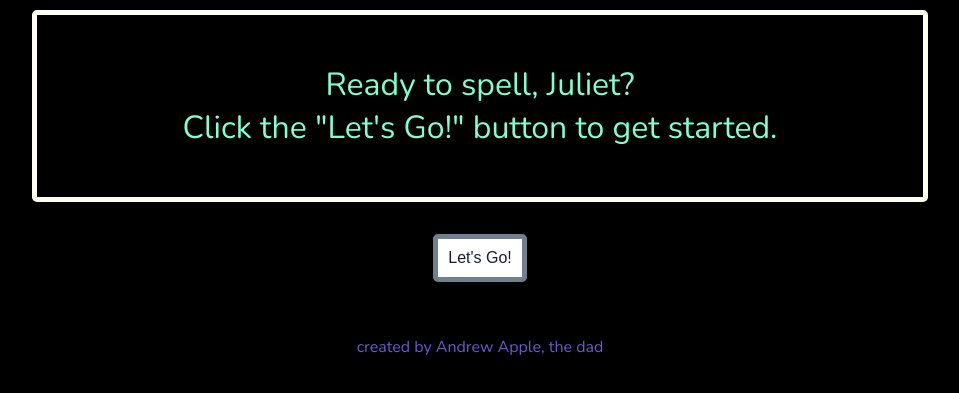
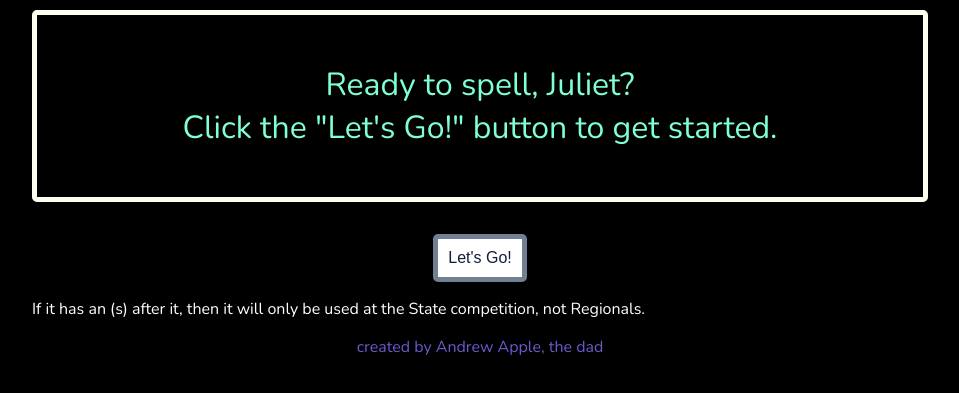
Before and after one commit to andrewapple/julietspellingbeeprep, a plain HTML site: page index.html in a window 1280 px wide. Shown: the part 129-522 px from the top of the page, without its empty margins (160-1119 px from the left). Drawn offline with nearby package versions, Linux system fonts and the light colour scheme.

Commit message:
Update styles.css

```diff
--- a/styles.css
+++ b/styles.css
@@ -44,6 +44,10 @@ h1{
     cursor: pointer;
 }
 
+#note {
+    color: white;
+}
+
 /* App Description */
 
 .about {
```
